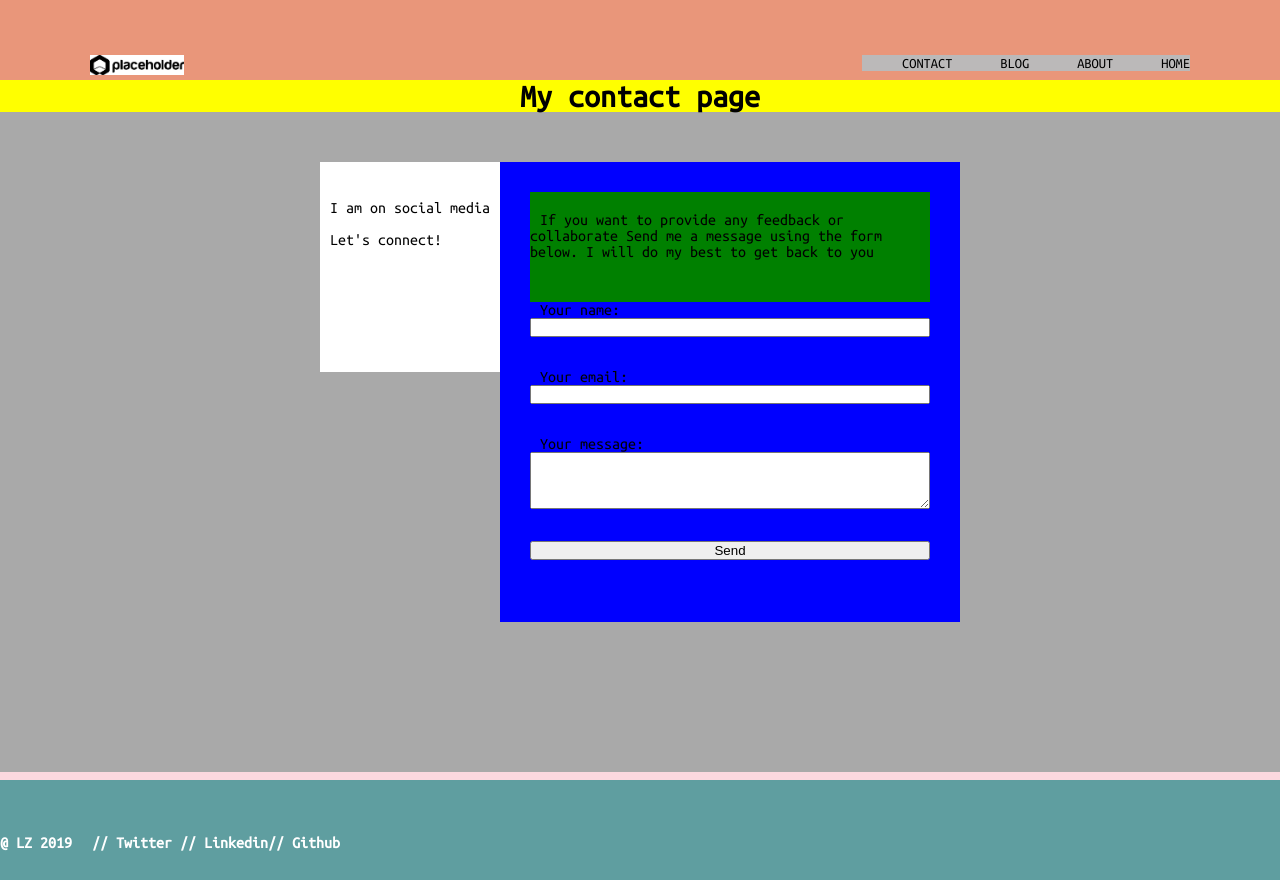
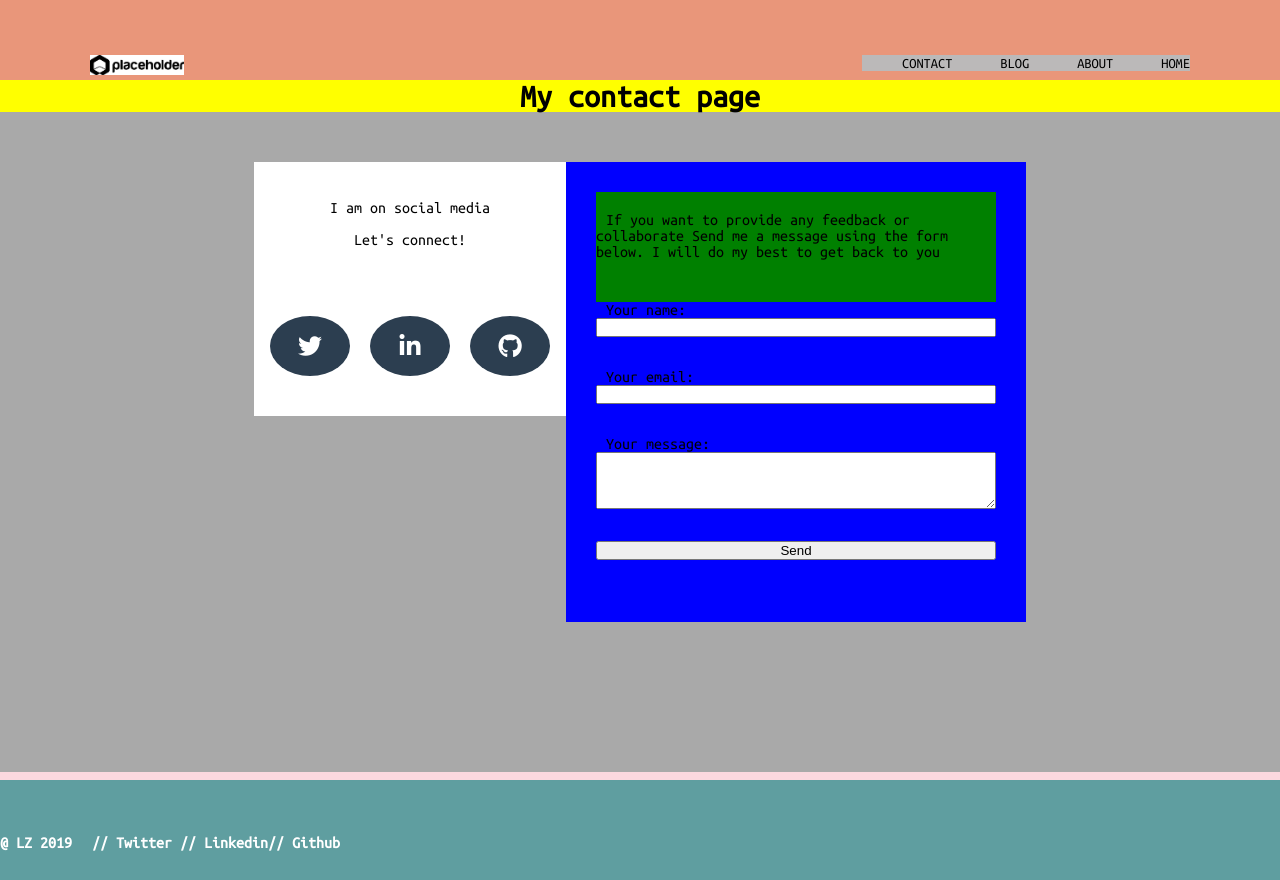
Before and after one commit to luisaziccarelli/-LuisaZiccarelli_T1A3.github.io, a plain HTML site: page src/contact.html in a window 1280 px wide. Drawn offline with Linux system fonts and the light colour scheme.

Commit message:
contact page with social icons, awesome font

```diff
--- a/src/_contact-form.scss
+++ b/src/_contact-form.scss
@@ -1,10 +1,8 @@
-
 
 .centered-heading {
     font-family: 'Lato', sans-serif;
     font-family: 'Ubuntu Mono', monospace;
     text-align: center;
-
 }
 
 .contact-container {
@@ -17,12 +15,53 @@
 .social-media-container {
     display: inline-table;
     align-items: center;
+    text-align: center;
     font-family: "Lato", sans-serif;
     font-family: "Ubuntu Mono", monospace;
     line-height: 32px;
     background-color: #fff;
 
 }
+
+.social-media-icons {
+    position: relative;
+    margin-top: 90px;
+    top: 50%;
+    left: 50%;
+    transform: translate(-50%, -50%);
+
+}
+
+.social-media-icons a {
+    display: inline-flex;
+    width: 40px;
+    height: 40px;
+    background: #2c3e50;
+    color: white;
+    margin: 0 6px;
+    border-radius: 50%;
+    justify-content: center;
+    align-items: center;
+    transition: 0.4s;
+    font-size: 24px;
+}
+
+.social-media-icons a:hover {
+    background: #0984e3;
+
+}
+
+.social-media-icons a i{
+    transition: 0.4s all;
+
+}
+
+.social-media-icons a:hover > i {
+    transform: scale(1.6) rotate(25deg);
+}
+
+
+
 
 .contact-form {
     background: blue;
--- a/src/contact.html
+++ b/src/contact.html
@@ -6,6 +6,7 @@
     <meta http-equiv="X-UA-Compatible" content="ie=edge">
     <link rel="stylesheet" href="./main.css">
     <link href="https://fonts.googleapis.com/css?family=Lato|Ubuntu+Mono&display=swap" rel="stylesheet">
+    <script src="https://kit.fontawesome.com/c974c1512b.js" crossorigin="anonymous"></script>
     <title>Luisa's Portfolio</title>
 </head>
     <header>
@@ -33,11 +34,11 @@
                     <br>
                     Let's connect!
                     </p>
-                    <ul>
-                        <li> <a href="">Twitter</a></li>
-                        <li> <a href="">Linkedin</a></li>
-                        <li> <a href="">Github</a></li>
-                    </ul>
+                    <div class= "social-media-icons">
+                        <a href=""><i class="fab fa-twitter"></i></a>
+                        <a href=""><i class="fab fa-linkedin-in"></i></a>
+                        <a href=""><i class="fab fa-github"></i></a>
+                    </div>
                 </div>
             </section>
                     <form class="contact-form"
```
Also changed, not shown: src/main.css, 1 other file.
